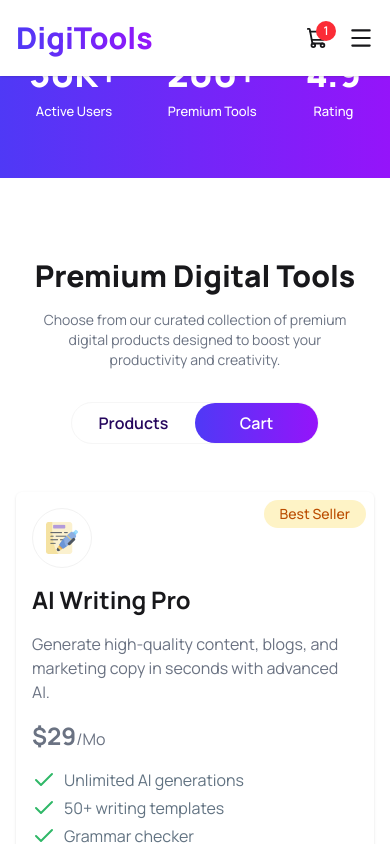
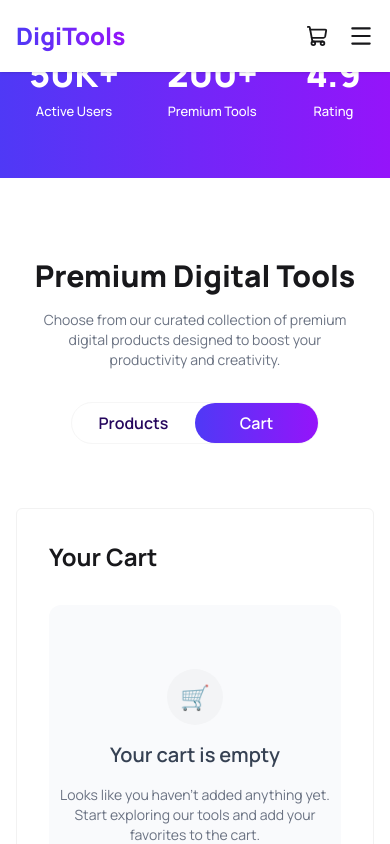
Before and after one commit to SyntaxAdil/digitools, a React (Vite) app: page / in a window 390 px wide. Both pictures are taken after a click on the button "Cart". Shown: the part 676-1520 px from the top of the page. Built offline with nearby package versions, Linux system fonts and the light colour scheme.

Commit message:
Implement cart functionality with add, remove, and checkout features; update Navbar and ToolsSection components to reflect cart state

```diff
--- a/src/App.jsx
+++ b/src/App.jsx
@@ -3,7 +3,8 @@ import Hero from "./sections/Hero";
 import CountSection from "./sections/CountSection";
 import Wrapper from "./wrapper/Wrapper";
 import ToolsSection from "./sections/ToolsSection";
-
+import { useEffect, useState } from "react";
+import { toast, ToastContainer, Zoom } from "react-toastify";
 const fetchProductData = async () => {
   const res = (await fetch("/data.json")).json();
   return res;
@@ -11,16 +12,62 @@ const fetchProductData = async () => {
 
 const productData = fetchProductData();
 const App = () => {
+  const [cartItem, setCartItem] = useState(() => {
+    try {
+      const stored = localStorage.getItem("cartItem");
+      return stored ? JSON.parse(stored) : [];
+    } catch (error) {
+      console.log(error);
+    }
+  });
+
+  useEffect(() => {
+    localStorage.setItem("cartItem", JSON.stringify(cartItem));
+  }, [cartItem]);
+
+  const addToCart = (item) => {
+    if (!item) return;
+
+    setCartItem((prev) => [...prev, item]);
+
+    toast.success("Product add to cart successfully");
+  };
+  const removeItem = (item) => {
+    if (!item) return;
+    setCartItem((prev) => prev.filter((i) => i.id !== item.id));
+    toast.success("Product removed successfully");
+  };
+
+  const checkOut = () => {
+    setCartItem([]);
+    toast.success("Checkout successfully");
+  };
   return (
     <>
-      <Navbar />
+      <Navbar cartItem={cartItem} />
       <Wrapper>
         <Hero />
       </Wrapper>
       <CountSection />
       <Wrapper>
-        <ToolsSection productData={productData} />
+        <ToolsSection
+          cartItem={cartItem}
+          removeItem={removeItem}
+          productData={productData}
+          addToCart={addToCart}
+          checkOut={checkOut}
+        />
       </Wrapper>
+      <ToastContainer
+        position="top-center"
+        autoClose={500}
+        hideProgressBar={false}
+        newestOnTop={false}
+        closeOnClick={true}
+        rtl={false}
+        theme="light"
+        transition={Zoom}
+      />
     </>
   );
 };
--- a/src/components/navbar/Navbar.jsx
+++ b/src/components/navbar/Navbar.jsx
@@ -1,6 +1,6 @@
 import { useState } from "react";
 import { ShoppingCart, Menu, X } from "lucide-react";
-import CustomButton from './../ui/CustomButton';
+import CustomButton from "./../ui/CustomButton";
 
 const NAV_LINKS = [
   { id: 1, link: "Products", href: "/products" },
@@ -10,7 +10,7 @@ const NAV_LINKS = [
   { id: 5, link: "FAQ", href: "#faq" },
 ];
 
-const Navbar = () => {
+const Navbar = ({ cartItem }) => {
   const [menuOpen, setMenuOpen] = useState(false);
 
   const navLinks = NAV_LINKS.map((links) => (
@@ -29,7 +29,7 @@ const Navbar = () => {
   return (
     <header className="shadow fixed left-0 top-0 right-0 z-40 bg-white">
       <nav className="flex items-center justify-between px-4 md:px-10 py-4 max-w-7xl mx-auto">
-        <h1 className="bg-custom-gradient text-transparent bg-clip-text text-3xl font-extrabold py-1 select-none">
+        <h1 className="bg-custom-gradient text-transparent bg-clip-text text-2xl md:text-3xl font-extrabold py-1 select-none">
           DigiTools
         </h1>
 
@@ -38,11 +38,11 @@ const Navbar = () => {
         </ul>
 
         <div className="hidden md:flex items-center gap-8">
-          <div className="relative w-fit cursor-pointer hover:text-purple-600 transition-colors duration-200">
+          <div className="relative w-fit  hover:text-purple-600 transition-colors duration-200">
             <ShoppingCart />
-            <span className="w-5 h-5 text-white text-[12px] font-semibold absolute -right-2 -top-1.5 flex items-center justify-center rounded-full bg-red-500">
-              1
-            </span>
+            {cartItem.length>0 && <span className="w-5 h-5 text-white text-[12px] font-semibold absolute -right-2 -top-1.5 flex items-center justify-center rounded-full bg-red-500">
+              {cartItem.length > 0 ? cartItem.length : ""}
+            </span>}
           </div>
 
           <a
@@ -57,11 +57,11 @@ const Navbar = () => {
         </div>
 
         <div className="flex md:hidden items-center gap-5">
-          <div className="relative w-fit cursor-pointer">
+          <div className="relative w-fit ">
             <ShoppingCart size={22} />
-            <span className="w-5 h-5 text-white text-[12px] font-semibold absolute -right-2 -top-1.5 flex items-center justify-center rounded-full bg-red-500">
-              1
-            </span>
+            {cartItem.length>0 && <span className="w-5 h-5 text-white text-[12px] font-semibold absolute -right-2 -top-1.5 flex items-center justify-center rounded-full bg-red-500">
+              {cartItem.length > 0 ? cartItem.length : ""}
+            </span>}
           </div>
 
           <button
--- /dev/null
+++ b/src/components/ui/CartSectionCard.jsx
@@ -0,0 +1,31 @@
+import React from "react";
+
+const CartSectionCard = ({ cart, removeItem }) => {
+  return (
+    <div className="py-4  md:px-4 flex flex-col sm:flex-row sm:items-center justify-between gap-4 rounded-md bg-[#f9fafc] my-4">
+      <div className="flex items-center gap-4">
+        <div className="w-12 h-12 sm:w-14 sm:h-14 rounded-full border border-[#F2F2F2] flex items-center justify-center shrink-0">
+          <img src={cart.icon} alt={cart.name} className="w-6 h-6 sm:w-8 sm:h-8 object-contain" />
+        </div>
+
+        <div>
+          <h2 className="text-md sm:text-lg md:text-xl font-bold">
+            {cart.name}
+          </h2>
+          <p className="text-sm sm:text-base text-gray-500">
+            ${cart.price}
+          </p>
+        </div>
+      </div>
+
+      <button
+        onClick={() => removeItem(cart)}
+        className="text-error cursor-pointer font-bold text-sm sm:text-base self-end sm:self-auto"
+      >
+        Remove
+      </button>
+    </div>
+  );
+};
+
+export default CartSectionCard;
--- a/src/components/ui/CustomButton.jsx
+++ b/src/components/ui/CustomButton.jsx
@@ -5,14 +5,16 @@ const CustomButton = ({
   children,
   extraClass = "",
   invertBg = false,
+  disabled = false,
 }) => {
   return (
     <button
+      disabled={disabled}
       onClick={onClick}
-      className={`  font-semibold bg-custom-gradient rounded-full overflow-hidden p-px w-fit cursor-pointer group hover:-translate-y-1 transition-all duration-200 hover:shadow ${extraClass}`}
+      className={`  font-semibold bg-custom-gradient  rounded-full overflow-hidden p-px w-fit cursor-pointer group hover:-translate-y-1 transition-all duration-200 hover:shadow ${extraClass}  disabled:cursor-not-allowed`}
     >
       <div
-        className={`w-full h-full group-hover:bg-transparent transition-all duration-200  px-4 rounded-full py-2  ${invertBg ? "bg-white " : "bg-custom-gradient "}`}
+        className={`w-full h-full group-hover:bg-transparent transition-all duration-200  px-4 rounded-full py-2  ${invertBg ? "bg-white " : "bg-custom-gradient"}  `}
       >
         <span
           className={`  ${invertBg ? "text-transparent bg-clip-text transition-all duration-200 group-hover:text-white bg-custom-gradient " : "text-white "} flex items-center gap-1 justify-center`}
--- a/src/components/ui/ToolsSectionCard.jsx
+++ b/src/components/ui/ToolsSectionCard.jsx
@@ -1,15 +1,13 @@
 import { Check } from "lucide-react";
 import CustomButton from "./CustomButton";
 
-
-
-const ToolsSectionCard = ({ product }) => {
-
+const ToolsSectionCard = ({ product, addToCart, cartItem }) => {
   const badgeClasses = {
     best_seller: " bg-[#fef3c6] text-[#bb4d00]",
     popular: "  bg-[#e1e7ff] text-[#7724f8]",
     new: " bg-[#dbfce7] text-[#0a883e]",
   };
+  const alreadyAdded = cartItem.find((i) => i.id === product.id);
   return (
     <div className="card p-4 rounded-md shadow relative min-h-95">
       {/* badge */}
@@ -39,7 +37,14 @@ const ToolsSectionCard = ({ product }) => {
             </li>
           ))}
         </ul>
-        <CustomButton extraClass="w-full py-2 ">Buy Now</CustomButton>
+
+        <CustomButton
+          disabled={alreadyAdded}
+          onClick={() => addToCart(product)}
+          extraClass="w-full py-2 "
+        >
+          {alreadyAdded ? "Added to Cart" : "Buy Now"}
+        </CustomButton>
       </div>
     </div>
   );
--- a/src/sections/ToolsSection.jsx
+++ b/src/sections/ToolsSection.jsx
@@ -1,18 +1,32 @@
 import { Suspense, use, useState } from "react";
 import Header from "./../components/header/Header";
 import ToolsSectionCard from "./../components/ui/ToolsSectionCard";
+import CustomButton from "./../components/ui/CustomButton";
+import CartSectionCard from "../components/ui/CartSectionCard";
 
-const ProductGrid = ({ productData }) => {
+const ProductGrid = ({ productData, addToCart, cartItem }) => {
   const products = use(productData);
   return (
     <div className="py-4 mt-8 md:py-8 grid grid-cols-1 md:grid-cols-3 gap-8">
       {products.map((product) => (
-        <ToolsSectionCard key={product.id} product={product} />
+        <ToolsSectionCard
+          cartItem={cartItem}
+          key={product.id}
+          product={product}
+          addToCart={addToCart}
+        />
       ))}
     </div>
   );
 };
-const ToolsSection = ({ productData }) => {
+const ToolsSection = ({
+  productData,
+  addToCart,
+  cartItem,
+
+  removeItem,
+  checkOut,
+}) => {
   const [selectBtn, setSelectBtn] = useState("products");
   return (
     <section className=" md:py-4">
@@ -38,9 +52,61 @@ const ToolsSection = ({ productData }) => {
         </button>
       </div>
 
-      <Suspense fallback={<span>Loading...</span>}>
-        <ProductGrid productData={productData} />
-      </Suspense>
+      {selectBtn === "products" ? (
+        <Suspense fallback={<span>Loading...</span>}>
+          <ProductGrid
+            cartItem={cartItem}
+            productData={productData}
+            addToCart={addToCart}
+          />
+        </Suspense>
+      ) : (
+        <div className="rounded-md border border-[#F2F2F2] p-8 mt-16">
+          <h3 className="text-2xl font-bold  mb-8">Your Cart</h3>
+          {cartItem.length === 0 ? (
+            <div className="bg-[#f9fafc] py-16 rounded-xl text-center flex flex-col items-center gap-4">
+              <div className="w-14 h-14 flex items-center justify-center rounded-full bg-gray-100 text-gray-400 text-2xl">
+                🛒
+              </div>
+
+              <h2 className="text-xl font-semibold text-gray-700">
+                Your cart is empty
+              </h2>
+
+              <p className="text-gray-500 text-sm max-w-sm">
+                Looks like you haven’t added anything yet. Start exploring our
+                tools and add your favorites to the cart.
+              </p>
+            </div>
+          ) : (
+            <>
+              {cartItem.map((cart) => (
+                <CartSectionCard
+                  key={cart.id}
+                  cart={cart}
+                  removeItem={removeItem}
+                />
+              ))}
+            </>
+          )}
+          {cartItem.length > 0 && (
+            <div className="mt-8">
+              <div className="flex items-center justify-between ">
+                <h1 className="text-xl font-bold">Total:</h1>
+                <span className="text-xl font-bold">
+                  $ {cartItem.reduce((acc, val) => acc + val.price, 0)}
+                </span>
+              </div>
+              <CustomButton
+                onClick={() => checkOut()}
+                extraClass="w-full py-2 mt-4"
+              >
+                Proceed to Checkout
+              </CustomButton>
+            </div>
+          )}
+        </div>
+      )}
     </section>
   );
 };
```
